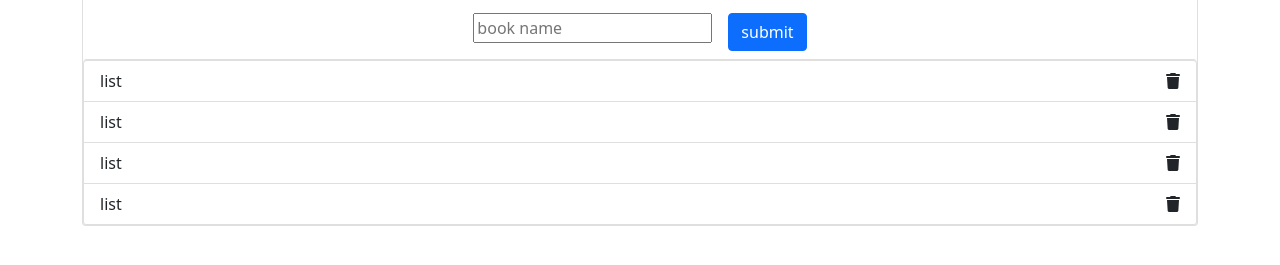
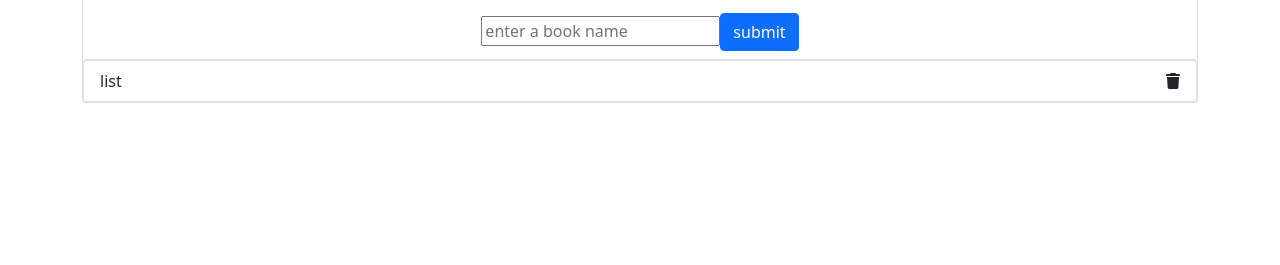
Before and after one commit to klaus-gudy/app, a plain HTML site: page index.html in a window 1280 px wide. Shown: the part 187-452 px from the top of the page. Drawn offline with nearby package versions, Linux system fonts and the light colour scheme.

Commit message:
made appendings using java script

```diff
--- a/app.js
+++ b/app.js
@@ -1,43 +1,53 @@
-const container_div = document.getElementsByClassName('container');
+const container_div = document.getElementById('cont');
 
 const h1_header = document.createElement('h1');
 h1_header.className = 'p-4';
 h1_header.innerText = 'javascript app';
 
+container_div.append(h1_header);
+
 const hr = document.createElement('hr');
+container_div.append(hr);
 
 const card_div = document.createElement('div');
 card_div.className = 'card';
+container_div.append(card_div);
 
 const h2 = document.createElement('h2');
 h2.className = 'py-2';
+h2.innerText = 'add a book';
+card_div.appendChild(h2);
 
 const form = document.createElement('form');
 form.className = 'd-flex justify-content-xl-center';
+card_div.appendChild(form);
 
 const form_div = document.createElement('div');
 form_div.className = 'form-group p-2';
+form.appendChild(form_div);
 
 const text_input = document.createElement('input');
 text_input.className = 'val';
 text_input.setAttribute('type','text');
 text_input.setAttribute('placeholder', 'enter a book name');
+form_div.appendChild(text_input);
 
 const button = document.createElement('button');
 button.className = 'btn btn-primary';
 button.setAttribute('id', 'submit');
 button.setAttribute('type', 'submit');
+button.innerText = 'submit';
+form_div.appendChild(button);
 
 const unli = document.createElement('ul');
 unli.className = 'list-group';
+card_div.appendChild(unli);
 
 const li = document.createElement('li');
-li.className = 'list-group-item d-flex justify-content-between align-items-center'
+li.className = 'list-group-item d-flex justify-content-between align-items-center';
+li.innerText = 'list';
+unli.appendChild(li);
 
 const span = document.createElement('span');
 span.innerHTML = '<i class="fas fa-trash"></i>';
-
-// appendings
-li.appendChild(span)
-
-container_div.append(h1_header);
+li.appendChild(span);
--- a/index.html
+++ b/index.html
@@ -8,31 +8,8 @@
     <link href="https://cdn.jsdelivr.net/npm/bootstrap@5.0.2/dist/css/bootstrap.min.css" rel="stylesheet" integrity="sha384-EVSTQN3/azprG1Anm3QDgpJLIm9Nao0Yz1ztcQTwFspd3yD65VohhpuuCOmLASjC" crossorigin="anonymous">
 </head>
 <body>
-    <div class="container">
-        <h1 class="p-4">javascript app</h1>
-        <hr>
-        <div class="card">
-            <h2 class="py-2">add a book</h2>
-            <form action="" class="d-flex justify-content-xl-center">
-                <div class="form-group p-2">
-                    <input type="text" placeholder="book name" class="val">
-                </div>
-                <div class="form-group p-2">
-                    <button type="submit" class="btn btn-primary" id="submit">submit</button>
-                </div>
+    <div class="container" id="cont">
 
-
-            </form>
-
-
-                <ul class="list-group">
-                    <li class="list-group-item d-flex justify-content-between align-items-center">list <span><i class="fas fa-trash"></i></span> </li>
-                    <li class="list-group-item d-flex justify-content-between align-items-center">list <span><i class="fas fa-trash"></i></span> </li>
-                    <li class="list-group-item d-flex justify-content-between align-items-center">list <span><i class="fas fa-trash"></i></span> </li>
-                    <li class="list-group-item d-flex justify-content-between align-items-center">list <span><i class="fas fa-trash"></i></span> </li>
-                </ul>
-
-        </div>
     </div>
 
 
```
